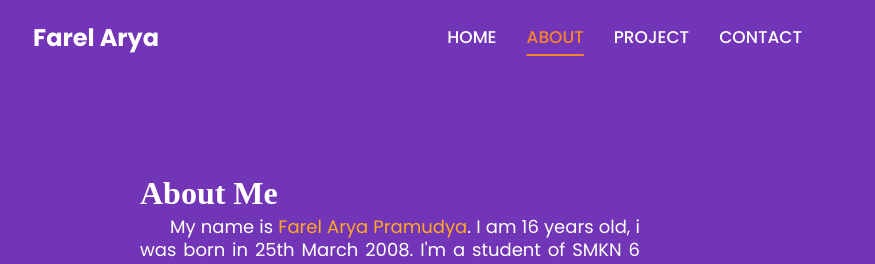
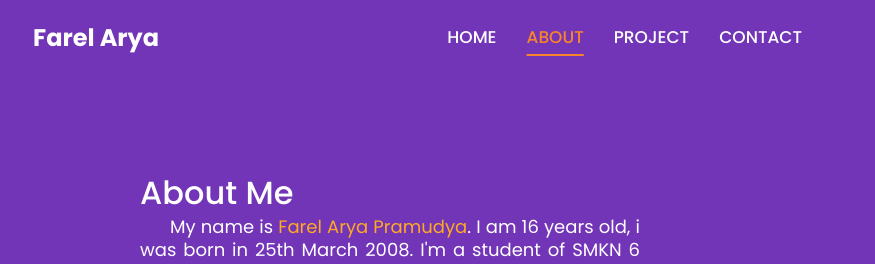
Before and after one commit to 250308zz/multiple-pages-template, a plain HTML site: page about.html in a window 1280 px wide. Shown: the top 264 px of the page, 0-875 px from the left. Drawn offline with nearby package versions, Linux system fonts and the light colour scheme; some packages are replaced by stand-ins of ours.

Commit message:
Update about.html

```diff
--- a/about.html
+++ b/about.html
@@ -83,7 +83,7 @@
         <div class="col-md-6">
           <div class="about-me">
             <div class="heading_container">
-              <h2 style="font-family: Poppins-Medium;" class="about-h2">
+              <h2 style="font-family: Poppins, sans-serif; font-weight: 500;" class="about-h2">
                 About Me
               </h2>
             </div>
```
